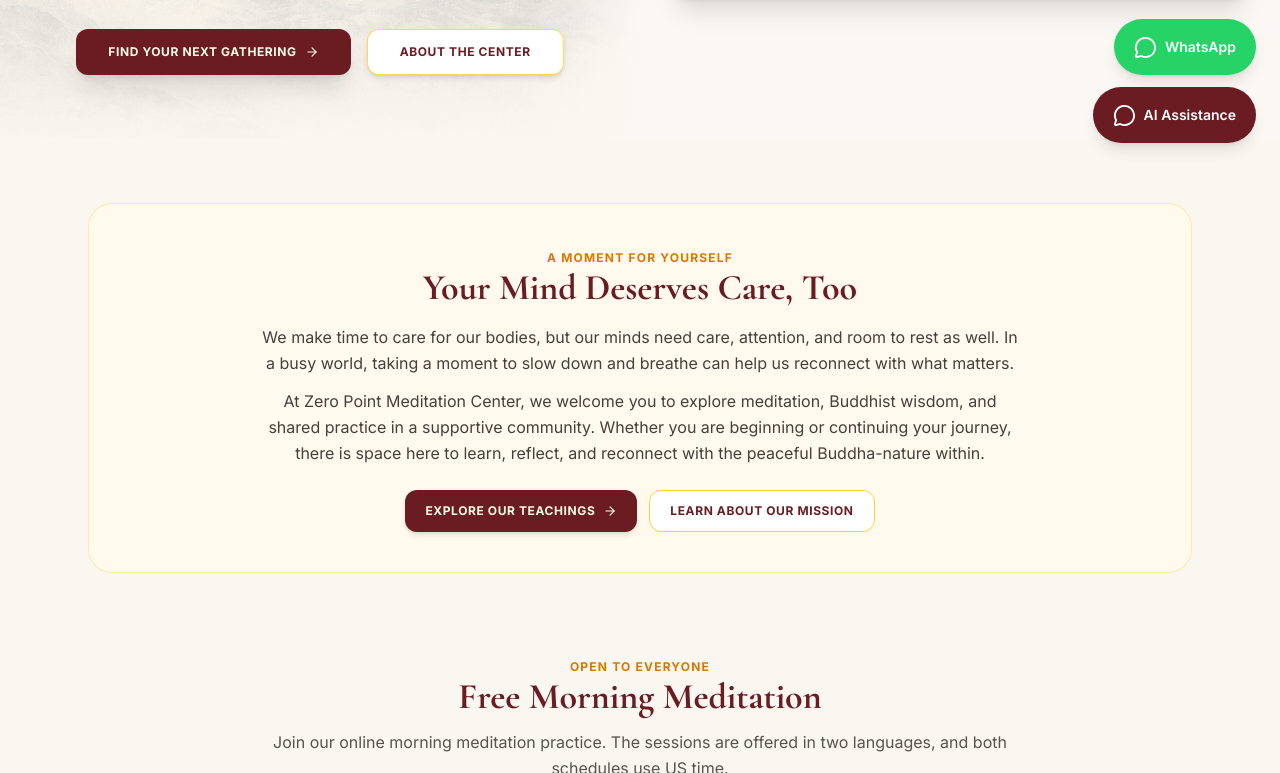
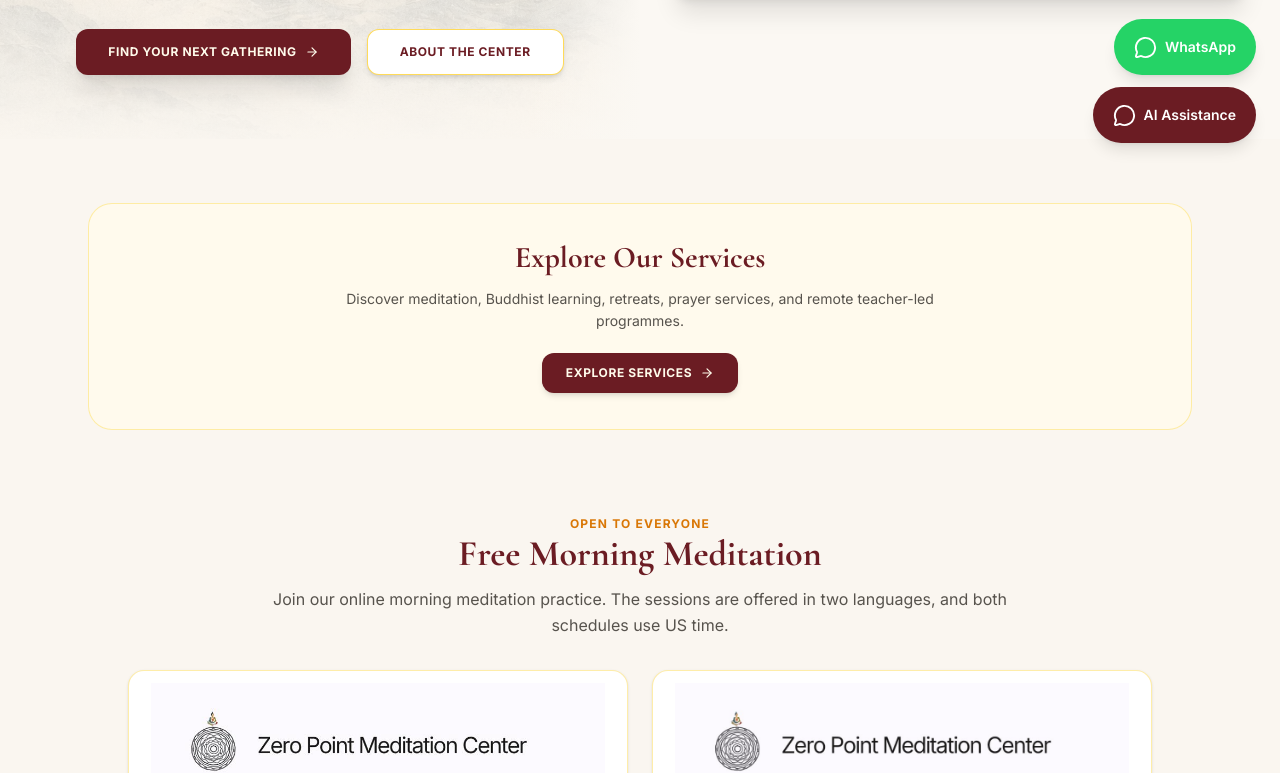
Before and after one commit to sherpaten/Zero-Point-Meditation-Center, a React (Vite) app in the folder zero-point-meditation/: page /home in a window 1280 px wide. Shown: the part 633-1406 px from the top of the page. Built offline with nearby package versions, Linux system fonts and the light colour scheme.

Commit message:
Focus homepage on services and remove repeated intro copy

```diff
--- a/zero-point-meditation/src/pages/Home.jsx
+++ b/zero-point-meditation/src/pages/Home.jsx
@@ -247,37 +247,24 @@ export default function Home() {
       {/* Main Content Body */}
       <div className="max-w-6xl mx-auto px-6 space-y-20">
 
-        {/* Welcome message: caring for the mind */}
+        {/* Focused path from the homepage into the center's services */}
         <motion.section
           initial={{ opacity: 0, y: 18 }}
           whileInView={{ opacity: 1, y: 0 }}
           viewport={{ once: true }}
           transition={{ duration: 0.45 }}
-          aria-labelledby="mind-care-heading"
-          className="rounded-3xl border border-amber-200/70 bg-amber-50/70 px-6 py-8 sm:px-10 sm:py-10 text-center space-y-4"
+          aria-labelledby="explore-services-heading"
+          className="rounded-3xl border border-amber-200/70 bg-amber-50/70 px-6 py-8 sm:px-10 sm:py-9 text-center"
         >
-          <span className="text-buddhist-gold font-bold text-xs uppercase tracking-widest">
-            A moment for yourself
-          </span>
-          <h2 id="mind-care-heading" className="font-serif text-3xl sm:text-4xl font-bold text-buddhist-burgundy">
-            Your Mind Deserves Care, Too
+          <h2 id="explore-services-heading" className="font-serif text-2xl sm:text-3xl font-bold text-buddhist-burgundy">
+            Explore Our Services
           </h2>
-          <div className="mx-auto max-w-3xl space-y-3 text-stone-700 text-sm sm:text-base leading-relaxed">
-            <p>
-              We make time to care for our bodies, but our minds need care, attention, and room to rest as well. In a busy world, taking a moment to slow down and breathe can help us reconnect with what matters.
-            </p>
-            <p>
-              At Zero Point Meditation Center, we welcome you to explore meditation, Buddhist wisdom, and shared practice in a supportive community. Whether you are beginning or continuing your journey, there is space here to learn, reflect, and reconnect with the peaceful Buddha-nature within.
-            </p>
-          </div>
-          <div className="flex flex-wrap justify-center gap-3 pt-2">
-            <Link to="/teachings" className="inline-flex items-center gap-2 rounded-xl bg-buddhist-burgundy px-5 py-3 text-xs font-bold uppercase tracking-wider text-amber-50 shadow-md transition-colors hover:bg-red-900">
-              Explore Our Teachings <ArrowRight size={14} />
-            </Link>
-            <Link to="/about" className="inline-flex items-center rounded-xl border border-amber-300 bg-white px-5 py-3 text-xs font-bold uppercase tracking-wider text-buddhist-burgundy transition-colors hover:bg-amber-50">
-              Learn About Our Mission
-            </Link>
-          </div>
+          <p className="mx-auto mt-3 max-w-2xl text-sm leading-relaxed text-stone-600">
+            Discover meditation, Buddhist learning, retreats, prayer services, and remote teacher-led programmes.
+          </p>
+          <Link to="/services" className="mt-5 inline-flex items-center gap-2 rounded-xl bg-buddhist-burgundy px-6 py-3 text-xs font-bold uppercase tracking-wider text-amber-50 shadow-md transition-colors hover:bg-red-900">
+            Explore Services <ArrowRight size={14} />
+          </Link>
         </motion.section>
 
 
```
